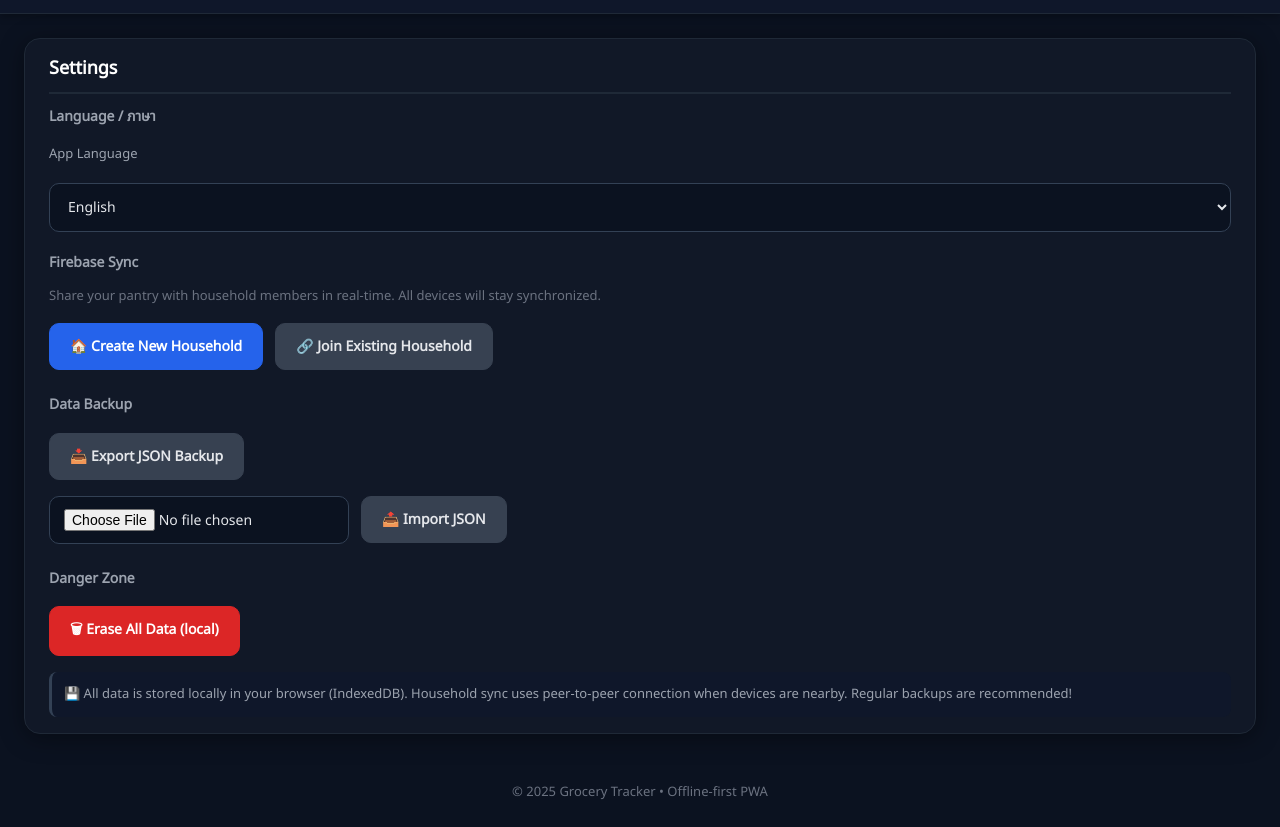
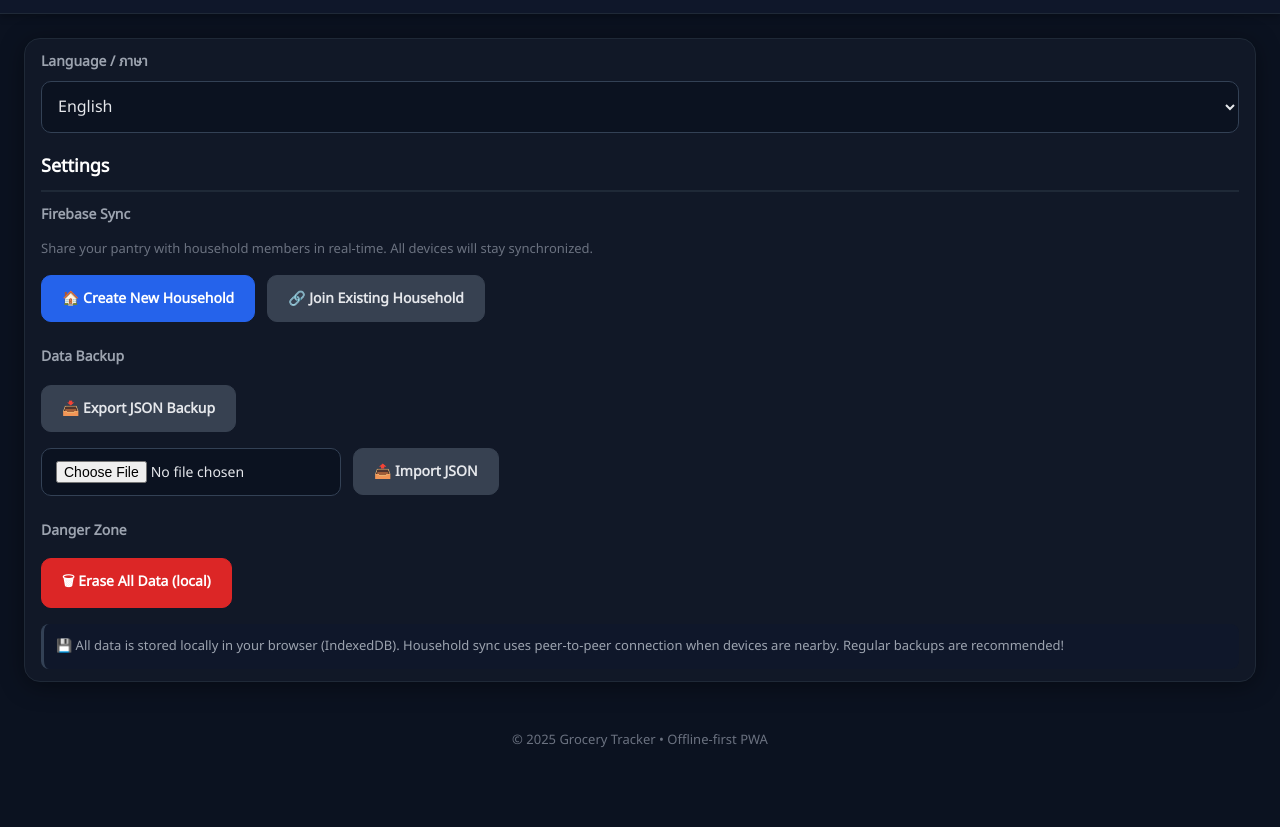
Before and after one commit to DucklingGod/grocery-tracker, a website: page index.html in a window 1280 px wide. Both pictures are taken after a click on the button "⚙️ Settings". Shown: the part 63-890 px from the top of the page. After the commit the page ends 838 px from the top, so only its background shows below. Drawn offline with Linux system fonts and the light colour scheme.

Commit message:
Move language selector to top of settings with minimal padding

```diff
--- a/index.html
+++ b/index.html
@@ -349,20 +349,20 @@
 
   <!-- SETTINGS -->
   <section id="view-settings" class="view">
-    <div class="card" style="padding:16px 24px">
-      <h3 data-i18n="settingsTitle" style="margin:0 0 12px 0;padding-bottom:8px">⚙️ Settings & Data Management</h3>
+    <div class="card" style="padding:12px 16px">
 
       <!-- Language Selection -->
-      <div style="margin-bottom:20px">
-        <h4 style="color:#9ca3af;font-size:14px;margin-bottom:8px;margin-top:0" data-i18n="languageSection">Language / ภาษา</h4>
-        <div class="form-row">
-          <label style="color:#9ca3af;flex:0 0 120px" data-i18n="languageLabel">App Language</label>
-          <select id="languageSelect" class="flex-input">
+      <div style="margin-bottom:20px;margin-top:0">
+        <h4 style="color:#9ca3af;font-size:14px;margin:0 0 8px 0" data-i18n="languageSection">Language / ภาษา</h4>
+        <div class="form-row" style="margin-top:8px">
+          <select id="languageSelect" style="width:100%;padding:12px;font-size:16px">
             <option value="en" data-i18n="english">English</option>
             <option value="th" data-i18n="thai">ไทย Thai</option>
           </select>
         </div>
       </div>
+
+      <h3 data-i18n="settingsTitle" style="margin:20px 0 12px 0;padding-bottom:8px">⚙️ Settings & Data Management</h3>
 
       <!-- Household Sync -->
       <div style="margin-bottom:24px">
--- a/service-worker.js
+++ b/service-worker.js
@@ -1,4 +1,4 @@
-const CACHE_NAME = 'grocery-cache-v26';
+const CACHE_NAME = 'grocery-cache-v27';
 const ASSETS = [
   './',
   './index.html',
```
